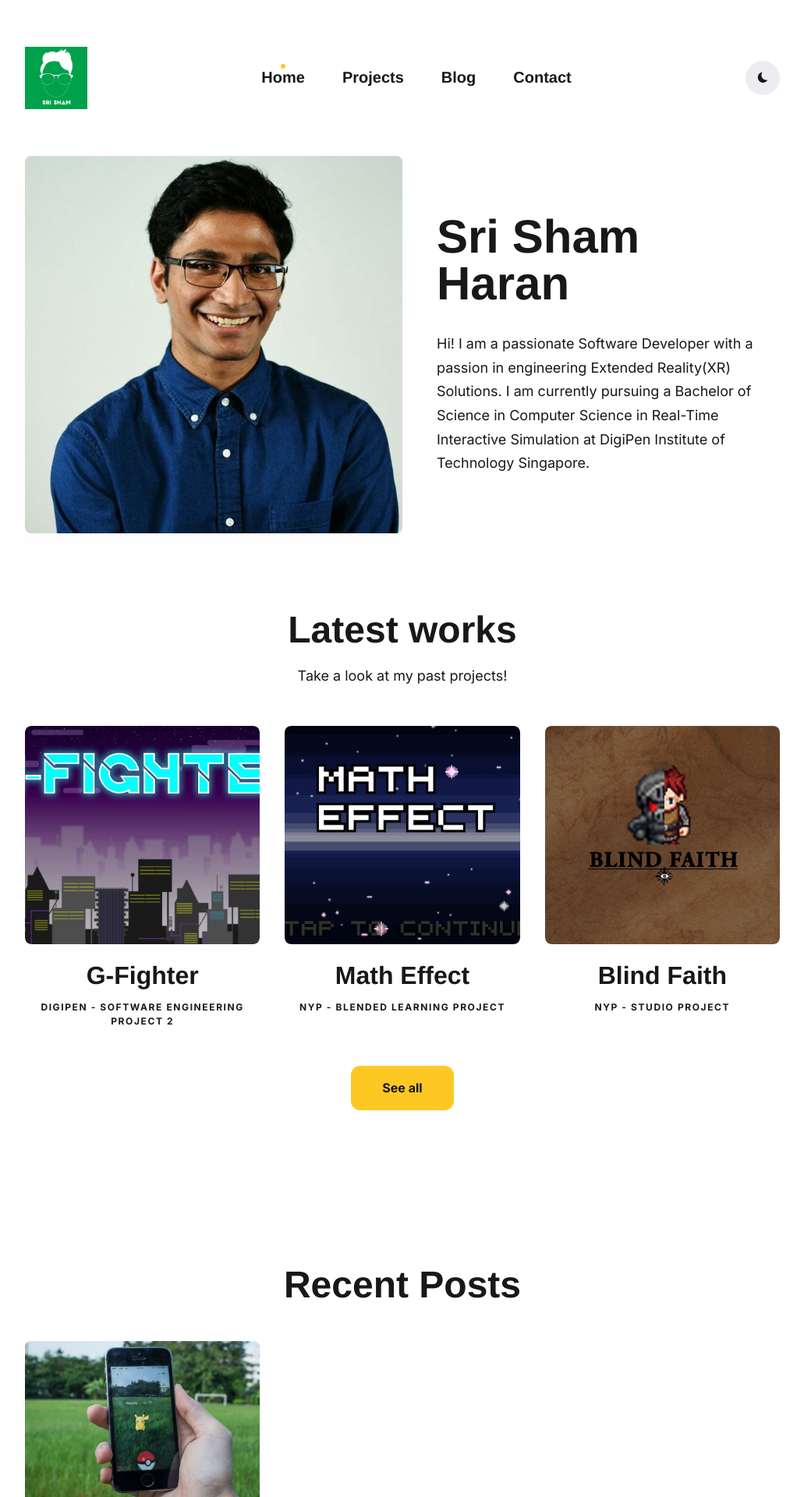
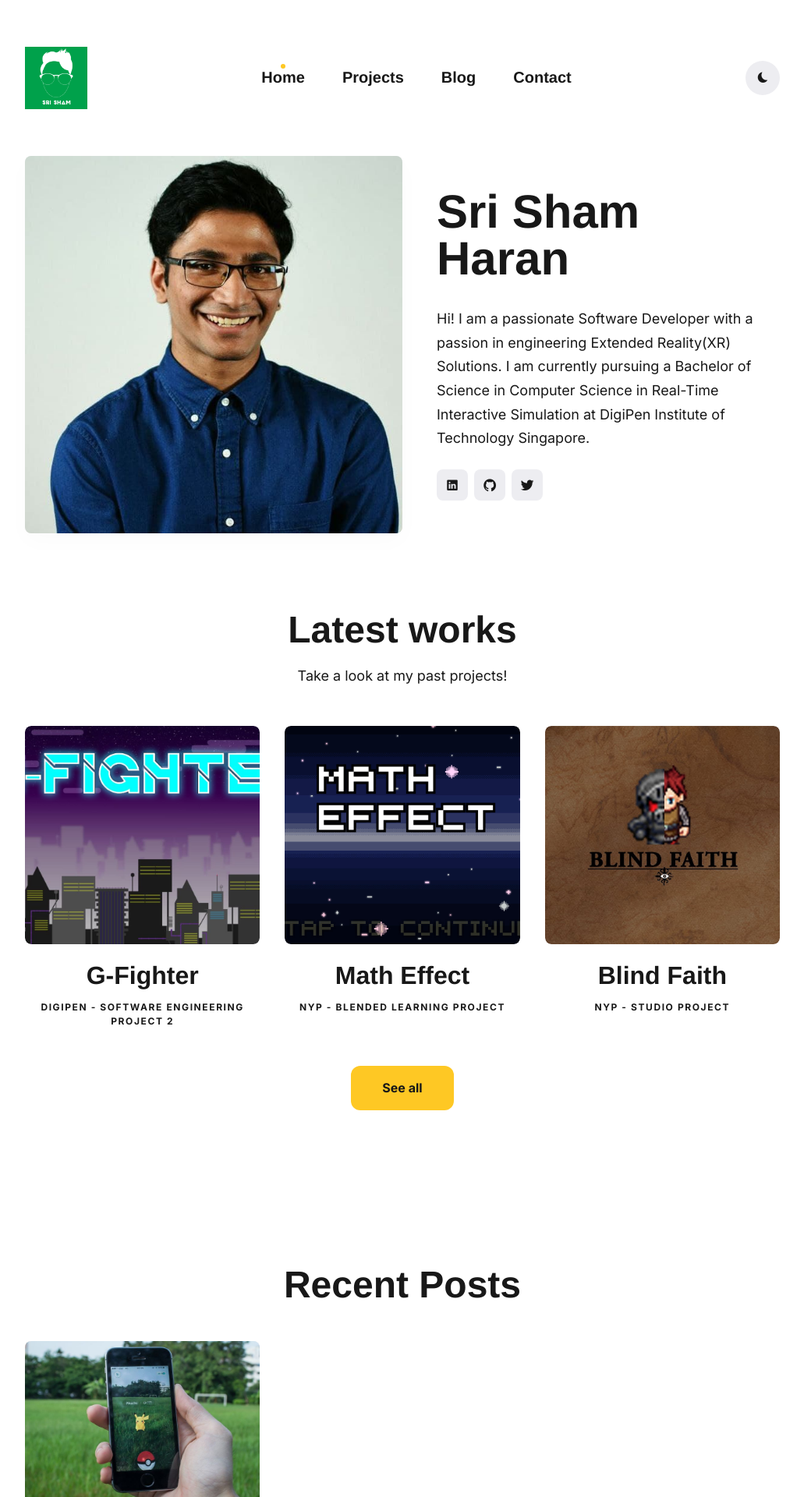
Before and after one commit to srishamharan/srishamharan.github.io, a Jekyll site: the page built from index.html, in a window 1280 px wide. Shown: the top 1920 px of the page at 78% size, without its empty margins (124-1155 px from the left). Built offline with Jekyll 4.4.1, drawn with Linux system fonts in a browser that asks for light colours; nearby versions of some CDN libraries; some web fonts are replaced.

Commit message:
add socials to hero

```diff
--- a/_includes/section-hero.html
+++ b/_includes/section-hero.html
@@ -14,6 +14,16 @@
           <div class="hero__right">
             <h1 class="hero__title">{{ site.data.settings.hero.hero__title }}</h1>
             <p class="hero__description">{{ site.data.settings.hero.hero__description }}</p>
+            <div class="social">
+              <ul class="social__list list-reset">
+                {% for social in site.data.settings.social %}
+                <li class="social__item">
+                  <a class="social__link" href="{{social.link}}" target="_blank" rel="noopener"
+                    aria-label="Social link"><i class="ion {{social.icon}}"></i></a>
+                </li>
+                {% endfor %}
+              </ul>
+            </div>
             {% if site.data.settings.mailchimp == "enable" %}
             <div class="hero__subscribe">
               <form class="subscribe-form validate"
```
